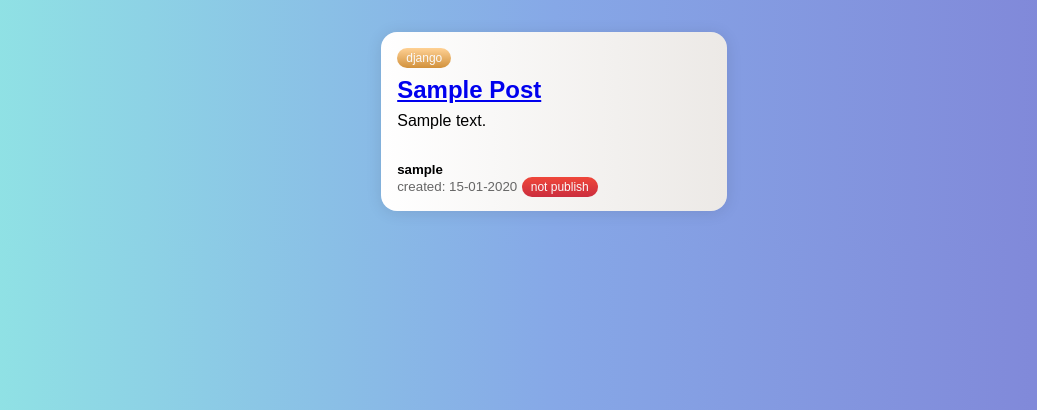
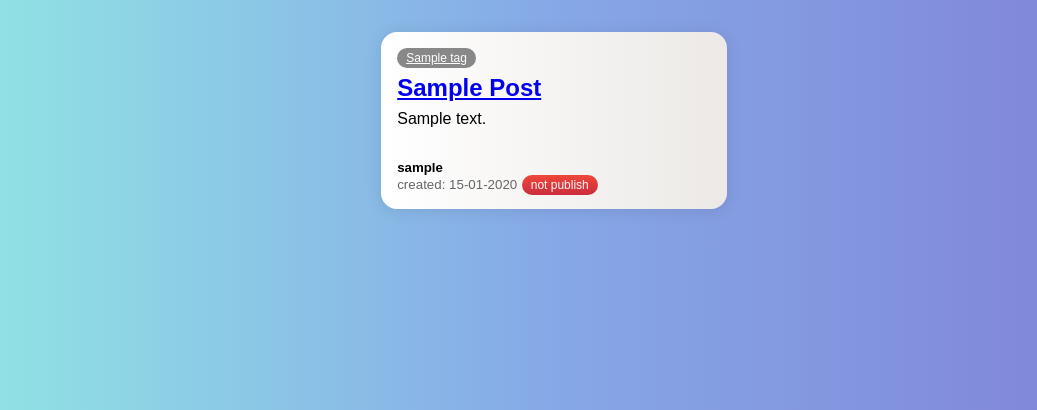
Before and after one commit to marzikaramiii/my-first-blog, a Django app: template blog/templates/blog/post_draft_list.html in a window 1280 px wide. Shown: the part 70-480 px from the top of the page, without its empty margins (86-1123 px from the left). Run offline with Django 3.2, Linux system fonts and the light colour scheme; the template is opened without the code that fills it: values that come from a table or form of the project are taken from there, others are empty; tables that the repository leaves empty hold one stand-in row (values such as "Sample post").

Commit message:
change the tah href fr filtering tag

```diff
--- a/blog/templates/blog/post_detail.html
+++ b/blog/templates/blog/post_detail.html
@@ -12,7 +12,7 @@
         <div class="tags">
             {% for tag in post.tags.all %}
             <span class="tag" style = "background-color : {{ tag.color_label }}; color : white">
-            {{ tag }}
+                <a style="color: white;" href="{% url 'tag' tag.id %}">{{ tag }}</a>
              </span>
             {% endfor %}
           </div>
--- a/blog/templates/blog/post_draft_list.html
+++ b/blog/templates/blog/post_draft_list.html
@@ -8,7 +8,13 @@
               <!--<img src="https://source.unsplash.com/600x400/?computer" alt="card__image" class="card__image" width="600">-->
             </div>
             <div class="card__body">
-              <span class="tag tag-brown">django</span>
+              <div class="tags">
+                {% for tag in post.tags.all %}
+                <span class="tag" style = "background-color : {{ tag.color_label }}; color : white">
+                    <a style="color: white;" href="{% url 'tag' tag.id %}">{{ tag }}</a>
+                 </span>
+                {% endfor %}
+              </div>
               <h4><a href="{% url 'post_detail' pk=post.pk %}">{{ post.title }}</a></h4>
               <p>{{ post.text|truncatewords:30 }}</p>
             </div>
```
